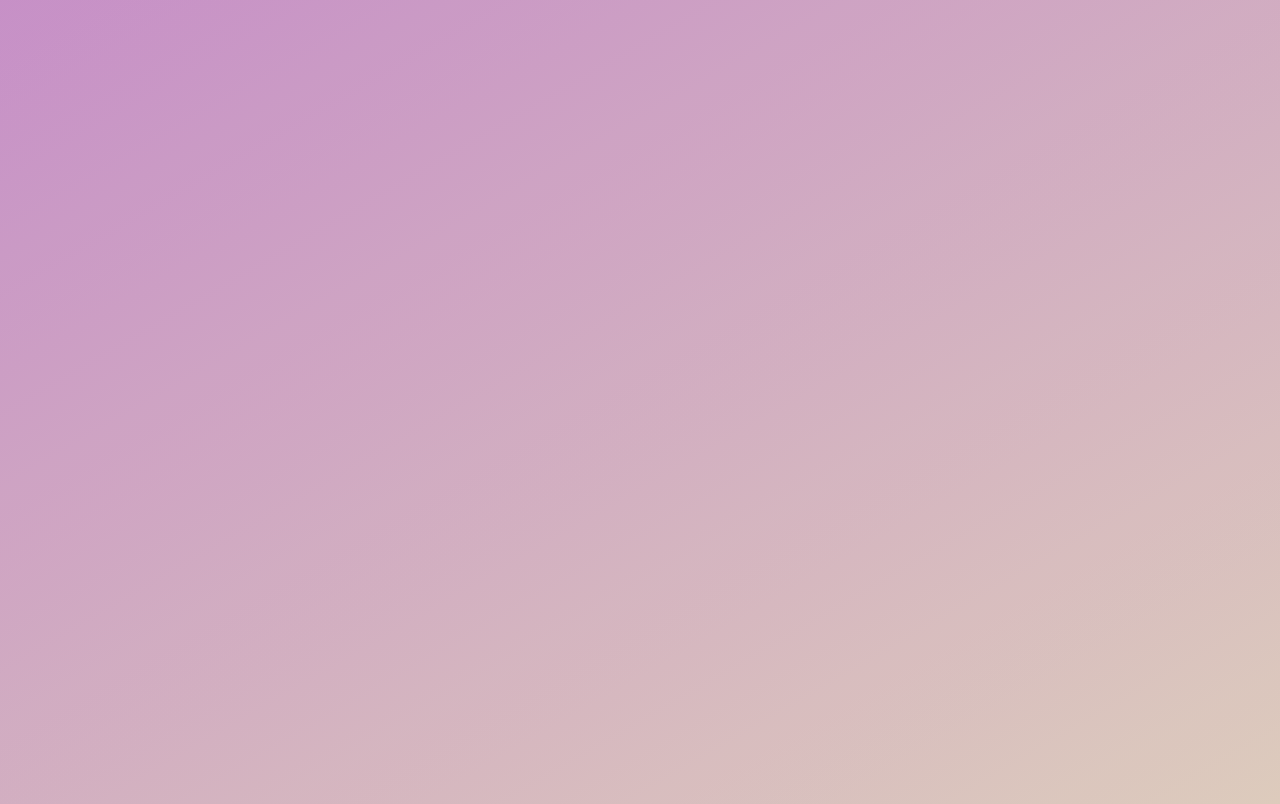
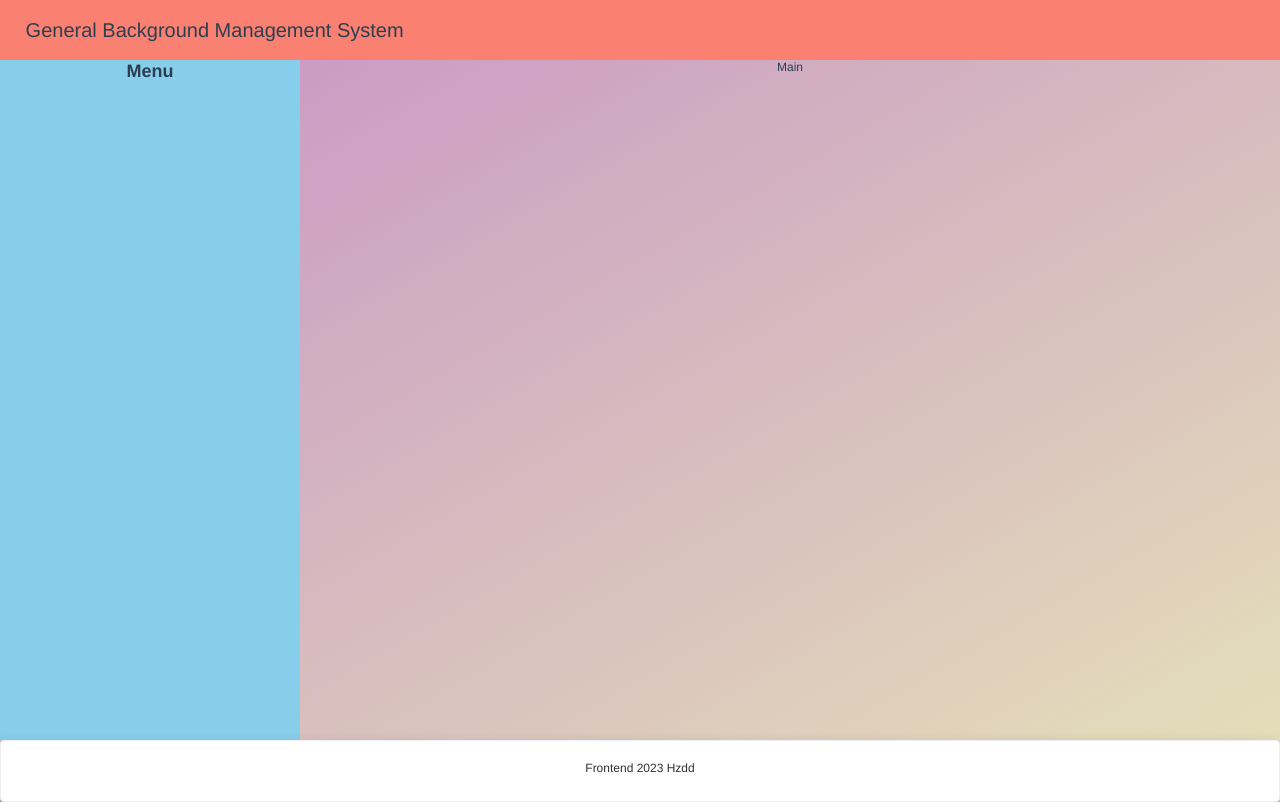
Before and after one commit to Haozidd/general, a Vue app: page /home in a window 1280 px wide. Shown: the top 804 px of the page. Built offline with nearby package versions, Linux system fonts and the light colour scheme.

Commit message:
6.Header-Footer

```diff
--- a/src/App.vue
+++ b/src/App.vue
@@ -9,7 +9,6 @@
 export default {
   name: 'App',
   components: {
-
   },
   methods:{
   }
@@ -18,16 +17,17 @@ export default {
 
 <style lang="scss">
 @import url('./assets/css/reset.css');
-body{
-  height: 100vh;
+body,html{
+  width: 100%;
+  height: 100%;
   background:
       linear-gradient(150deg,rgba(0,0,0,.1),rgba(0,0,0,.1)),
       linear-gradient(150deg,plum,lemonchiffon);
 
 }
-
 #app {
   width: 100%;
+  height: 100%;
   font-family: Avenir, Helvetica, Arial, sans-serif;
   -webkit-font-smoothing: antialiased;
   -moz-osx-font-smoothing: grayscale;
@@ -35,5 +35,9 @@ body{
   color: #2c3e50;
 
 }
+.el-header,.el-footer,.el-main{
+  padding: 0 !important;
+  margin: 0 !important;
+}
 
 </style>
--- /dev/null
+++ b/src/components/Home/index.vue
@@ -0,0 +1,47 @@
+<template>
+  <div id="Home">
+    <el-container>
+      <el-header>
+        <Header/>
+      </el-header>
+      <el-container>
+        <el-aside>
+          <Menu/>
+        </el-aside>
+        <el-main>
+          Main
+        </el-main>
+      </el-container>
+      <el-footer>
+        <Footer/>
+      </el-footer>
+    </el-container>
+
+  </div>
+
+</template>
+
+<script>
+import Header from "@/components/common/Header";
+import Menu from "@/components/common/Menu";
+import Footer from "@/components/common/Footer";
+
+export default {
+  name: "",
+  components:{
+    Header,
+    Menu,
+    Footer
+  }
+}
+</script>
+
+<style lang="scss" scoped>
+#Home,.el-container{
+  width: 100%;
+  height: 100%;
+}
+
+
+
+</style>
--- a/src/components/Login/index.vue
+++ b/src/components/Login/index.vue
@@ -60,12 +60,14 @@ export default {
 
 <style lang="scss">
 #login {
+  height: 100%;
   width: 100%;
   background: transparent;
-
   .box-card {
+    position: relative;
     width: 500px;
-    margin: 30% auto;
+    margin: auto;
+    top: 20%;
     background: transparent;
 
     .el-button {
--- /dev/null
+++ b/src/components/common/Footer.vue
@@ -0,0 +1,16 @@
+<template>
+  <div id="Footer" style="height: 100%;">
+  <el-card style="height: 100%;">
+    Frontend 2023 Hzdd
+  </el-card>
+  </div>
+</template>
+
+<script>
+export default {
+  name: ""
+}
+</script>
+
+<style scoped>
+</style>
--- /dev/null
+++ b/src/components/common/Header.vue
@@ -0,0 +1,42 @@
+<template>
+<div id="Header" style="height: 100%">
+  <el-header>
+    <div class="title">General Background Management System</div>
+    <div class="user">{{name}}</div>
+  </el-header>
+</div>
+</template>
+
+<script>
+import {getToken} from "@/utils/Token";
+
+export default {
+  name: "",
+  data(){
+    return{
+      name:getToken('username')
+    }
+  },
+}
+</script>
+
+<style lang="scss" scoped>
+#Header{
+  background-color: salmon;
+}
+.el-header{
+  display: flex;
+  justify-content: space-between;
+  align-items: center;
+}
+.title{
+  position: relative;
+  left: 2%;
+  font-size: 20px;
+}
+.user{
+  position: relative;
+  right: 2%;
+  font-size: 15px;
+}
+</style>
--- /dev/null
+++ b/src/components/common/Menu.vue
@@ -0,0 +1,17 @@
+<template>
+  <div id="Menu" style="height: 100%">
+    <h1>Menu</h1>
+  </div>
+</template>
+
+<script>
+export default {
+  name: ""
+}
+</script>
+
+<style scoped>
+#Menu{
+  background: skyblue;
+}
+</style>
--- a/src/pages/Home/index.vue
+++ /dev/null
@@ -1,20 +0,0 @@
-<template>
-  <div class="hello">
-  </div>
-
-</template>
-
-<script>
-export default {
-  name: ""
-}
-</script>
-
-<style lang="scss" scoped>
-.hello{
-  margin-top: 560px;
-}
-i{
-  transform: scale(3);
-}
-</style>
--- a/src/router/index.js
+++ b/src/router/index.js
@@ -10,7 +10,7 @@ export default new Router({
         },
         {
             path: '/home',
-            component: () => import ("@/pages/Home")
+            component: () => import ("@/components/Home")
         },
         {
             path:'*',
```
